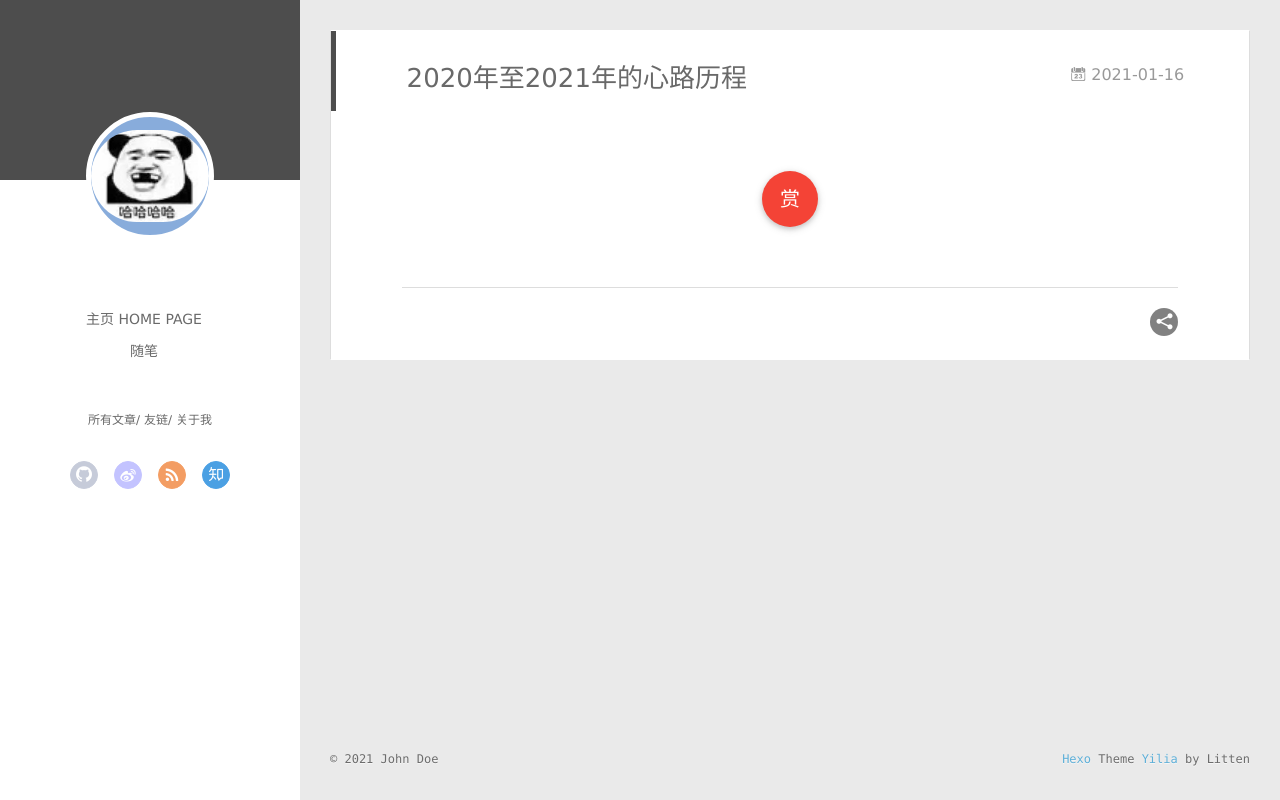
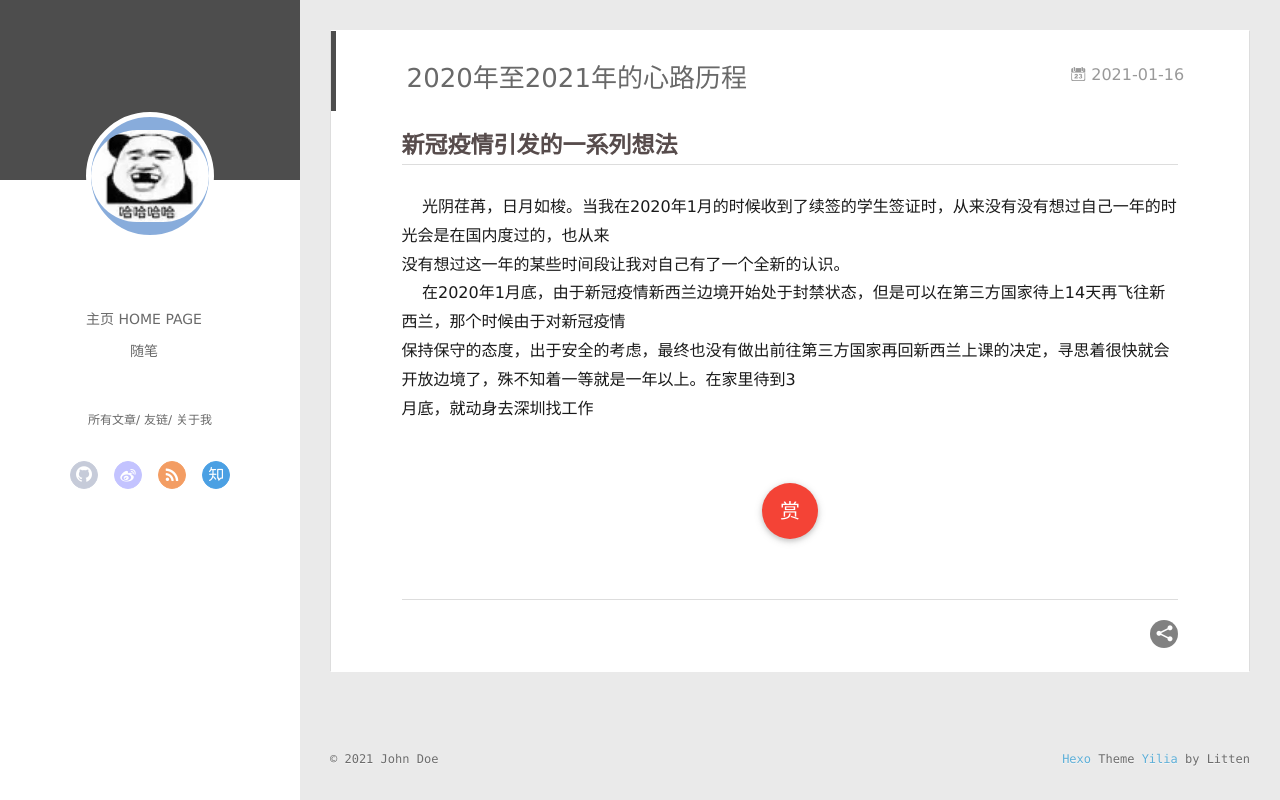
Before and after one commit to dawnaliens/dawnaliens.github.io, a plain HTML site: page 2021/01/16/2020年至2021年的心路历程/index.html in a window 1280 px wide. Drawn offline with Linux system fonts and the light colour scheme.

Commit message:
Site updated: 2021-01-17 01:08:57

```diff
--- a/2021/01/16/2020年至2021年的心路历程/index.html
+++ b/2021/01/16/2020年至2021年的心路历程/index.html
@@ -8,13 +8,15 @@
   <link rel="dns-prefetch" href="http://example.com">
   <title>2020年至2021年的心路历程 | Hexo</title>
   <meta name="viewport" content="width=device-width, initial-scale=1, maximum-scale=1">
-  <meta property="og:type" content="article">
+  <meta name="description" content="新冠疫情引发的一系列想法&amp;nbsp;&amp;nbsp;&amp;nbsp;&amp;nbsp;光阴荏苒，日月如梭。当我在2020年1月的时候收到了续签的学生签证时，从来没有没有想过自己一年的时光会是在国内度过的，也从来没有想过这一年的某些时间段让我对自己有了一个全新的认识。&amp;nbsp;&amp;nbsp;&amp;nbsp;&amp;nbsp;在2020年1月底，由于新冠疫情新西兰边境开始处于封禁状态，但是可以在第三方国家待上14天再飞往新西">
+<meta property="og:type" content="article">
 <meta property="og:title" content="2020年至2021年的心路历程">
 <meta property="og:url" content="http://example.com/2021/01/16/2020%E5%B9%B4%E8%87%B32021%E5%B9%B4%E7%9A%84%E5%BF%83%E8%B7%AF%E5%8E%86%E7%A8%8B/index.html">
 <meta property="og:site_name" content="Hexo">
+<meta property="og:description" content="新冠疫情引发的一系列想法&amp;nbsp;&amp;nbsp;&amp;nbsp;&amp;nbsp;光阴荏苒，日月如梭。当我在2020年1月的时候收到了续签的学生签证时，从来没有没有想过自己一年的时光会是在国内度过的，也从来没有想过这一年的某些时间段让我对自己有了一个全新的认识。&amp;nbsp;&amp;nbsp;&amp;nbsp;&amp;nbsp;在2020年1月底，由于新冠疫情新西兰边境开始处于封禁状态，但是可以在第三方国家待上14天再飞往新西">
 <meta property="og:locale" content="en_US">
 <meta property="article:published_time" content="2021-01-16T09:34:09.000Z">
-<meta property="article:modified_time" content="2021-01-16T09:34:09.120Z">
+<meta property="article:modified_time" content="2021-01-16T17:08:42.015Z">
 <meta property="article:author" content="John Doe">
 <meta name="twitter:card" content="summary">
 
@@ -172,6 +174,7 @@
 
     <div class="article-entry" itemprop="articleBody">
 
+        <h1 id=""><a href="#" class="headerlink" title=""></a></h1><h2 id="新冠疫情引发的一系列想法"><a href="#新冠疫情引发的一系列想法" class="headerlink" title="新冠疫情引发的一系列想法"></a>新冠疫情引发的一系列想法</h2><p>&nbsp;&nbsp;&nbsp;&nbsp;光阴荏苒，日月如梭。当我在2020年1月的时候收到了续签的学生签证时，从来没有没有想过自己一年的时光会是在国内度过的，也从来<br>没有想过这一年的某些时间段让我对自己有了一个全新的认识。<br>&nbsp;&nbsp;&nbsp;&nbsp;在2020年1月底，由于新冠疫情新西兰边境开始处于封禁状态，但是可以在第三方国家待上14天再飞往新西兰，那个时候由于对新冠疫情<br>保持保守的态度，出于安全的考虑，最终也没有做出前往第三方国家再回新西兰上课的决定，寻思着很快就会开放边境了，殊不知着一等就是一年以上。在家里待到3<br>月底，就动身去深圳找工作</p>
 
 
 
```
Also changed, not shown: index.html (+1 -0 lines).
